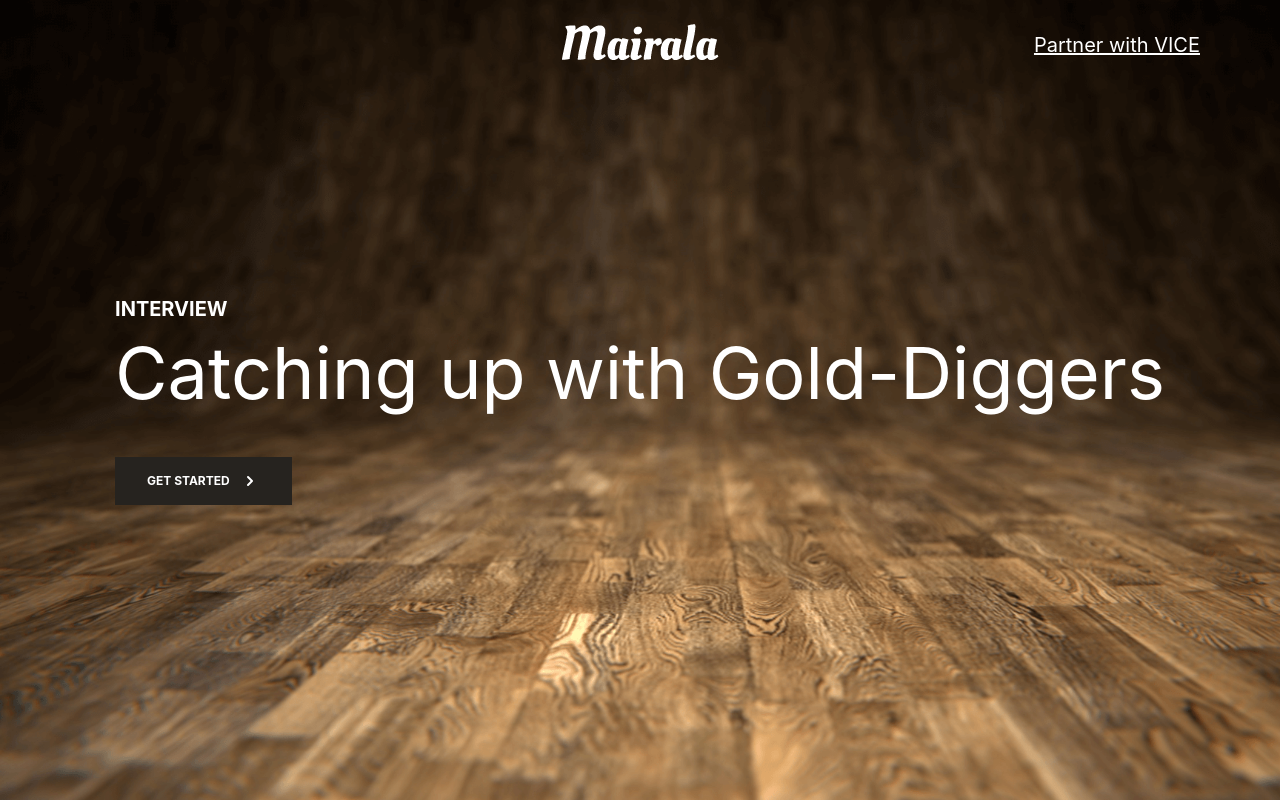
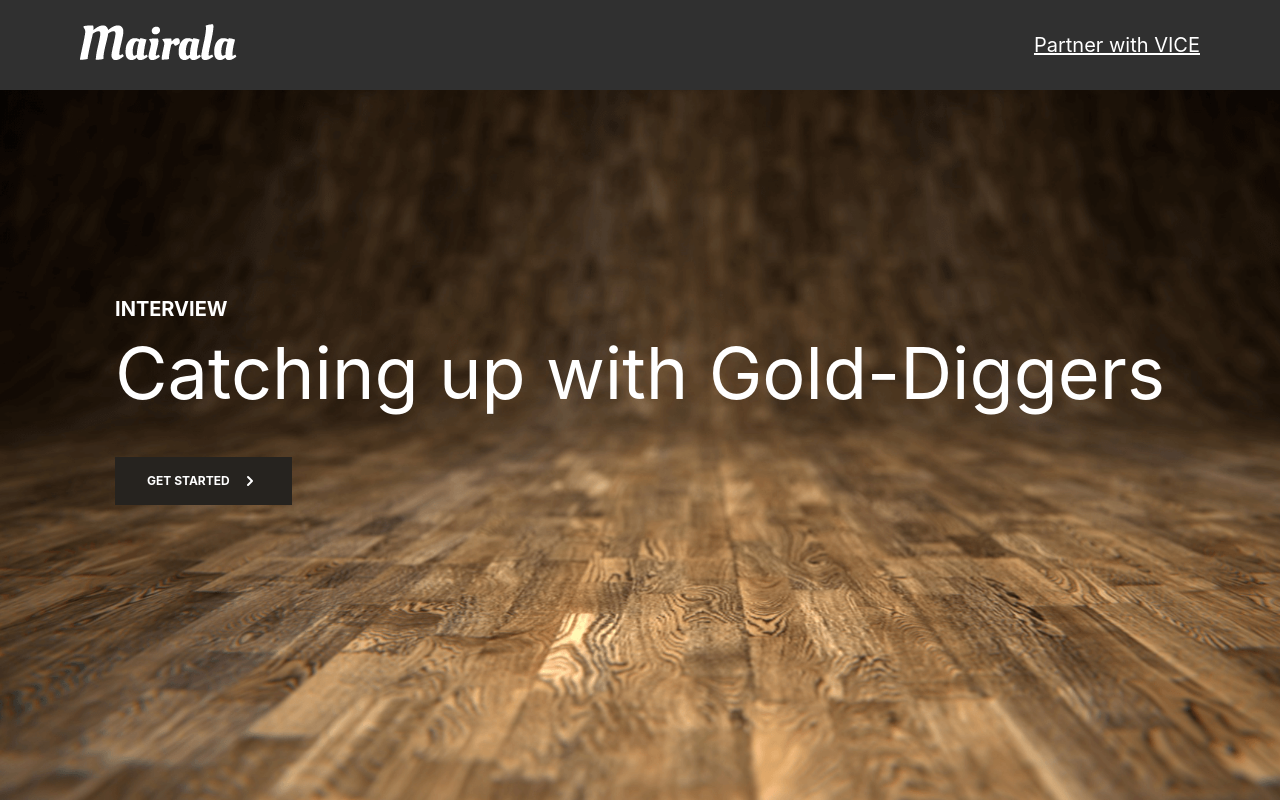
Before and after one commit to snowfelix426/next-ts-tailwind, a Next.js app: page / in a window 1280 px wide. Built offline with nearby package versions, Linux system fonts and the light colour scheme.

Commit message:
Update tailwind config and header

```diff
--- a/src/components/Header/Header.tsx
+++ b/src/components/Header/Header.tsx
@@ -2,20 +2,33 @@ import React, { useState, useEffect } from 'react';
 import Link from 'next/link';
 import Image from 'next/image';
 
-const Header = ({ mode = 'white' }) => {
+const Header = () => {
   const [isSticky, setSticky] = useState(false);
-  const [headerMode, setHeaderMode] = useState(mode);
+
+  useEffect(() => {
+    const handleScroll = () => {
+      if (typeof window === 'undefined') return null;
+
+      if (window.pageYOffset > 100) {
+        setSticky(true);
+      } else {
+        setSticky(false);
+      }
+    };
+
+    window.addEventListener('scroll', handleScroll);
+  }, []);
 
   return (
     <div
       className={`${
-        isSticky ? 'bg-sticky-light' : ''
+        isSticky ? 'bg-gray-600' : 'bg-secondary'
       } fixed top-0 left-0 w-full z-1000 transition	ease-in-out`}
     >
       <div className="w-full p-6 lg:px-20 md:px-12">
         <div className="mx-auto max-w-7xl">
-          <div className="flex flex-row-reverse items-center justify-between w-full lg:grid lg:grid-cols-12 lg:gap-5">
-            <div className="transition ease-in-out lg:col-start-5 xl:col-start-4 lg:col-span-4 xl:col-span-6 lg:text-center">
+          <div className="flex items-center justify-between w-full">
+            <div className="transition ease-in-out lg:text-center">
               <Link href="/" passHref>
                 <a className="inline-flex">
                   <Image
@@ -28,12 +41,8 @@ const Header = ({ mode = 'white' }) => {
               </Link>
             </div>
 
-            <div className="hidden lg:block lg:col-start-9 lg:col-span-4 xl:col-start-10 xl:col-span-3 lg:text-right">
-              <div
-                className={`${
-                  headerMode === 'black' ? 'text-black' : 'text-white'
-                } text-base underline lg:text-xl transition	ease-in-out`}
-              >
+            <div className="lg:block lg:text-right">
+              <div className="text-base text-white underline transition ease-in-out lg:text-xl">
                 Partner with VICE
               </div>
             </div>
--- a/tailwind.config.js
+++ b/tailwind.config.js
@@ -8,10 +8,15 @@ module.exports = {
   darkMode: false, // or 'media' or 'class'
   theme: {
     extend: {
+      colors: {
+        'dark-golden': '#7b6c63',
+        'light-grey': '#949494',
+        'dark-grey': '#363636'
+      },
       backgroundColor: {
-        'primary': '#26231F',
-
-      }
+        primary: '#26231F',
+        secondary: '#303030',
+      },
     },
   },
   variants: {
```
